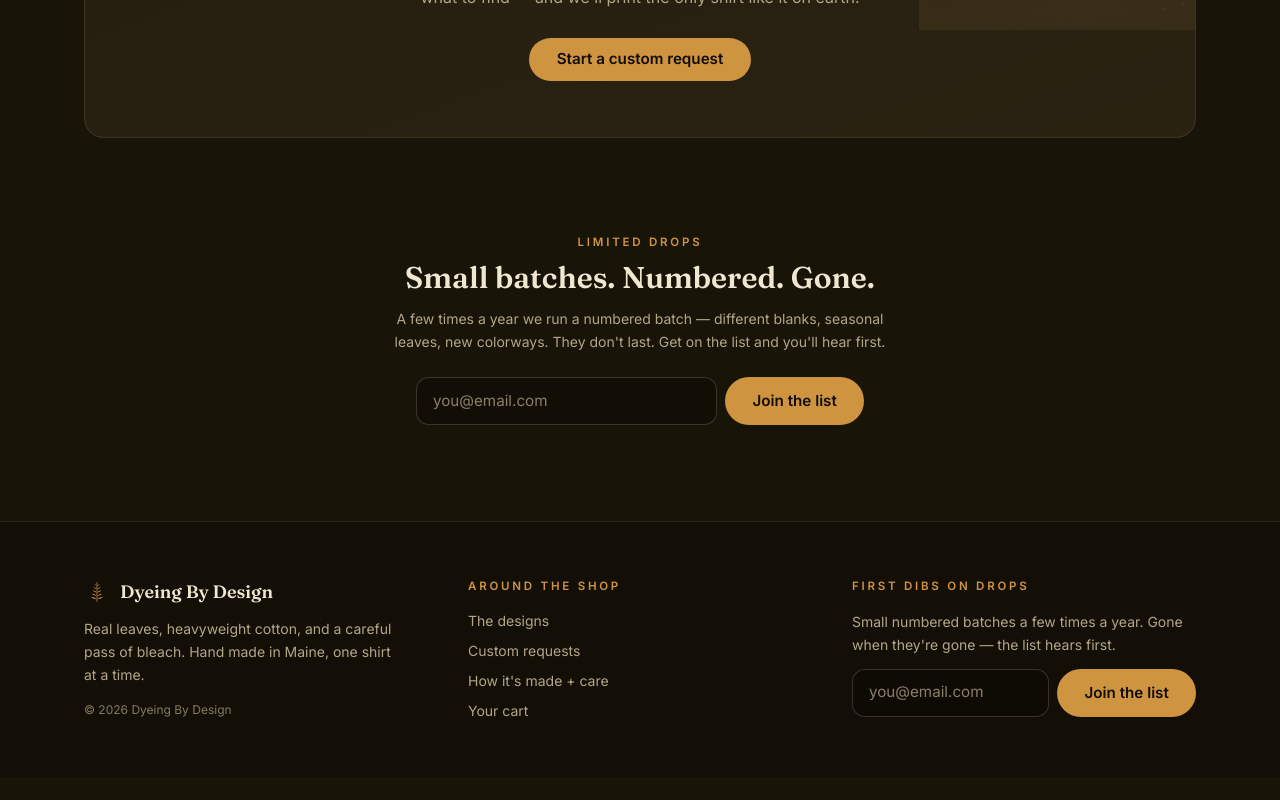
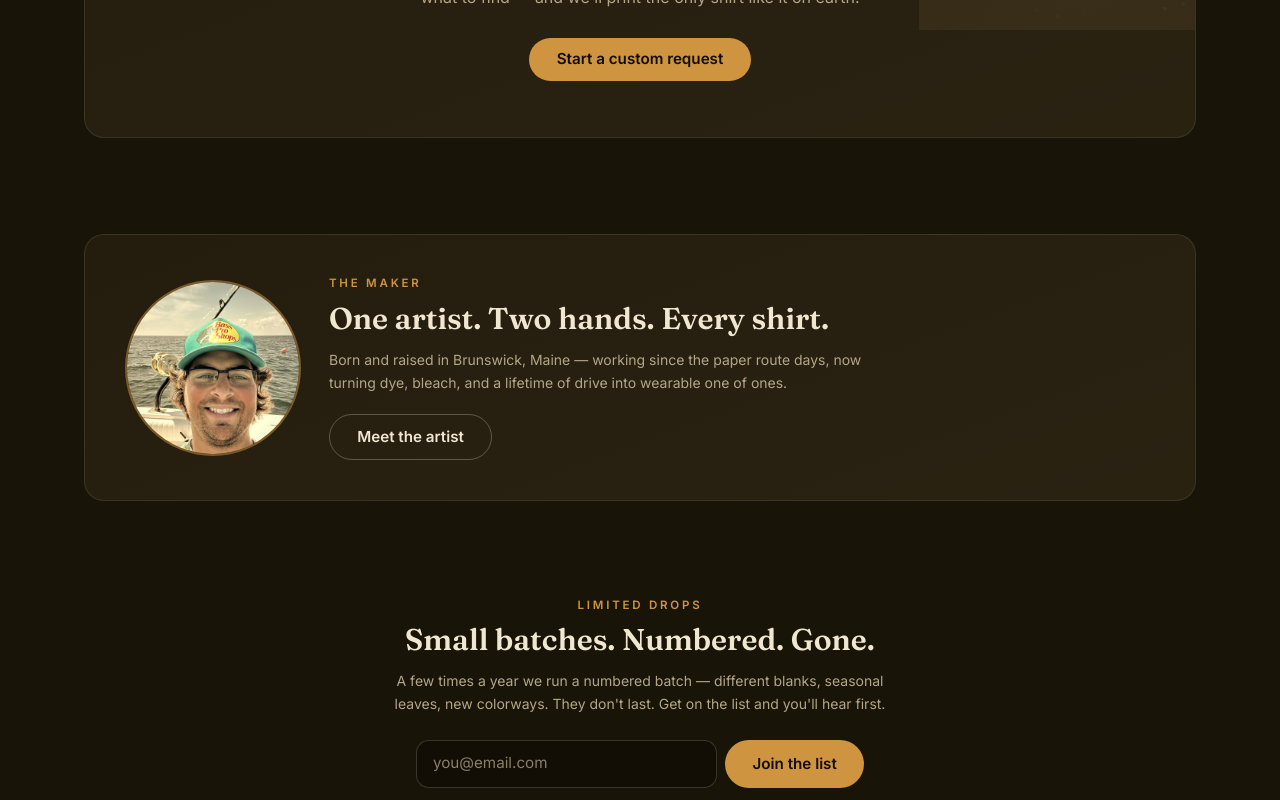
Before and after one commit to christopherbayrd-arch/DyeingByDesign, a Next.js app: page / in a window 1280 px wide. Shown: the part 1780-2580 px from the top of the page. Before the commit the page ends 2557 px from the top, so only its background shows below. Built offline with nearby package versions, Linux system fonts and the light colour scheme; no server answers; the database is empty.

Commit message:
Add files via upload

```diff
--- /dev/null
+++ b/app/artist/page.tsx
@@ -0,0 +1,88 @@
+import type { Metadata } from "next";
+import Image from "next/image";
+import Link from "next/link";
+
+export const metadata: Metadata = {
+  title: "Meet the artist",
+  description:
+    "Born and raised in Brunswick, Maine — the artist behind Dyeing By Design hand crafts every tie dye and bleach reverse piece with genuine heart and a bit of edge.",
+};
+
+export default function ArtistPage() {
+  return (
+    <div className="mx-auto max-w-6xl px-5 pt-14">
+      <p className="kicker">Meet the artist</p>
+      <h1 className="mt-2 max-w-2xl font-display text-4xl font-semibold leading-tight sm:text-5xl">
+        The hands behind every shirt.
+      </h1>
+
+      <div className="mt-10 grid gap-10 lg:grid-cols-[420px_1fr]">
+        {/* photo */}
+        <div>
+          <div className="card relative aspect-[4/5] overflow-hidden lg:sticky lg:top-24">
+            <Image
+              src="/images/artist.jpg"
+              alt="The artist behind Dyeing By Design, out on the water in Maine"
+              fill
+              priority
+              sizes="(max-width: 1024px) 100vw, 420px"
+              className="object-cover"
+            />
+            <span className="absolute bottom-3 left-3 rounded-full bg-inkdeep/80 px-3 py-1.5 text-[0.7rem] font-medium text-bone/90 backdrop-blur">
+              Somewhere off the Maine coast
+            </span>
+          </div>
+        </div>
+
+        {/* bio */}
+        <div className="max-w-2xl">
+          <div className="space-y-5 text-base leading-relaxed text-faded">
+            <p>
+              Born and raised in Brunswick, Maine, I&apos;ve been working since I was ten
+              years old — first as the neighborhood paper boy, then officially the day my
+              worker&apos;s permit came through at fifteen. That same work ethic goes
+              straight into the studio today, where I hand craft custom tie dye and
+              bleach reverse apparel: bold colors, sharp contrast, one of a kind every
+              single time.
+            </p>
+            <p>
+              At my core, I have a deep love for animals, nature, and the local community
+              around me. When I&apos;m not in the studio up to my elbows in dye and
+              bleach, I&apos;m usually outdoors in the Maine woods and waters — fishing,
+              cruising on my e-bike, or tinkering with a tech project.
+            </p>
+            <p>
+              The focus, empathy, and drive I&apos;ve built over a lifetime — caring for
+              animals, connecting with people, dialing in a build — goes into every shirt
+              I make.
+            </p>
+          </div>
+
+          <blockquote className="mt-8 border-l-2 border-gold pl-5">
+            <p className="font-display text-2xl font-medium leading-snug text-bone">
+              &ldquo;Original, handmade style with genuine heart and a bit of edge.&rdquo;
+            </p>
+            <cite className="mt-2 block text-sm not-italic text-faded">
+              — Corey, Dyeing By Design
+            </cite>
+          </blockquote>
+
+          <div className="mt-9 flex flex-wrap gap-3">
+            <Link href="/shop" className="btn btn-gold">
+              See the designs
+            </Link>
+            <Link href="/custom" className="btn btn-ghost">
+              Request a custom
+            </Link>
+          </div>
+
+          <p className="mt-8 border-t border-bone/10 pt-6 text-sm leading-relaxed text-faded">
+            Every order is cut, laid out, sprayed, neutralized, washed, and packed by the
+            same two hands you see up there holding the fishing rod. If you have a
+            question about your shirt, you&apos;re talking to the person who made it.
+          </p>
+        </div>
+      </div>
+    </div>
+  );
+}
--- a/app/page.tsx
+++ b/app/page.tsx
@@ -141,6 +141,34 @@ export default async function HomePage() {
         </div>
       </section>
 
+      {/* ---------- THE MAKER ---------- */}
+      <section className="mx-auto max-w-6xl px-5 pt-24">
+        <div className="card flex flex-col items-center gap-7 p-8 sm:flex-row sm:p-10">
+          <div className="relative h-36 w-36 shrink-0 overflow-hidden rounded-full border-2 border-gold/50 sm:h-44 sm:w-44">
+            <Image
+              src="/images/artist-square.jpg"
+              alt="The artist behind Dyeing By Design"
+              fill
+              sizes="176px"
+              className="object-cover"
+            />
+          </div>
+          <div className="text-center sm:text-left">
+            <p className="kicker">The maker</p>
+            <h2 className="mt-2 font-display text-2xl font-semibold sm:text-3xl">
+              One artist. Two hands. Every shirt.
+            </h2>
+            <p className="mx-auto mt-3 max-w-xl text-sm leading-relaxed text-faded sm:mx-0">
+              Born and raised in Brunswick, Maine — working since the paper route days,
+              now turning dye, bleach, and a lifetime of drive into wearable one of ones.
+            </p>
+            <Link href="/artist" className="btn btn-ghost mt-5">
+              Meet the artist
+            </Link>
+          </div>
+        </div>
+      </section>
+
       {/* ---------- DROPS ---------- */}
       <section className="mx-auto max-w-3xl px-5 pt-24 text-center">
         <p className="kicker">Limited drops</p>
--- a/components/Footer.tsx
+++ b/components/Footer.tsx
@@ -26,6 +26,7 @@ export default function Footer() {
             <li><Link className="transition hover:text-goldlight" href="/shop">The designs</Link></li>
             <li><Link className="transition hover:text-goldlight" href="/custom">Custom requests</Link></li>
             <li><Link className="transition hover:text-goldlight" href="/about">How it&apos;s made + care</Link></li>
+            <li><Link className="transition hover:text-goldlight" href="/artist">Meet the artist</Link></li>
             <li><Link className="transition hover:text-goldlight" href="/cart">Your cart</Link></li>
           </ul>
         </div>
--- a/components/Header.tsx
+++ b/components/Header.tsx
@@ -27,6 +27,9 @@ export default function Header() {
           <Link href="/about" className="transition hover:text-goldlight">
             Process
           </Link>
+          <Link href="/artist" className="transition hover:text-goldlight">
+            Artist
+          </Link>
           <Link
             href="/cart"
             className="relative flex items-center gap-1.5 rounded-full border border-bone/25 px-3.5 py-1.5 text-bone transition hover:border-gold hover:text-goldlight"
```
Also changed, not shown: public/images/artist-square.jpg (added), public/images/artist.jpg (added).
